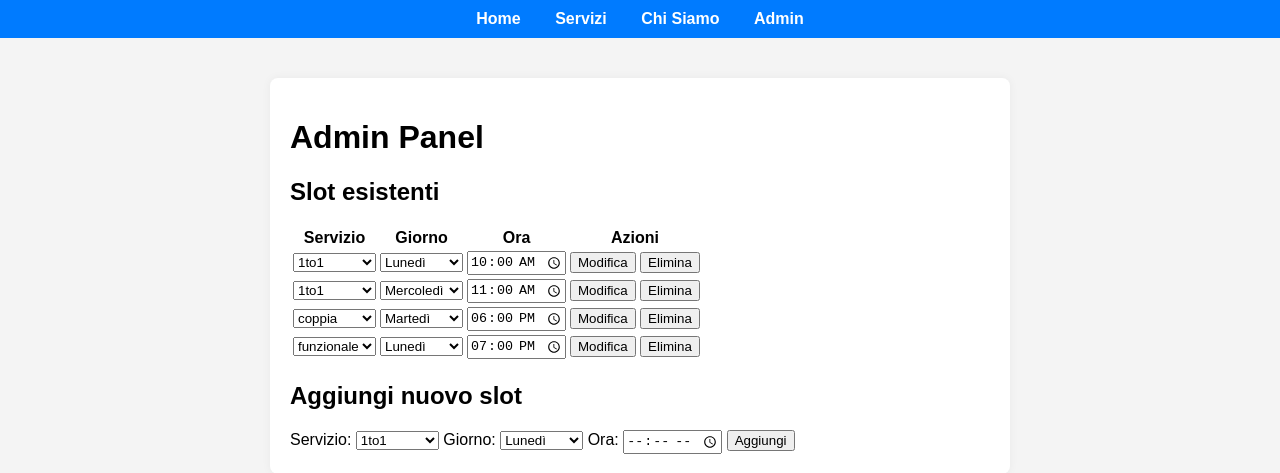
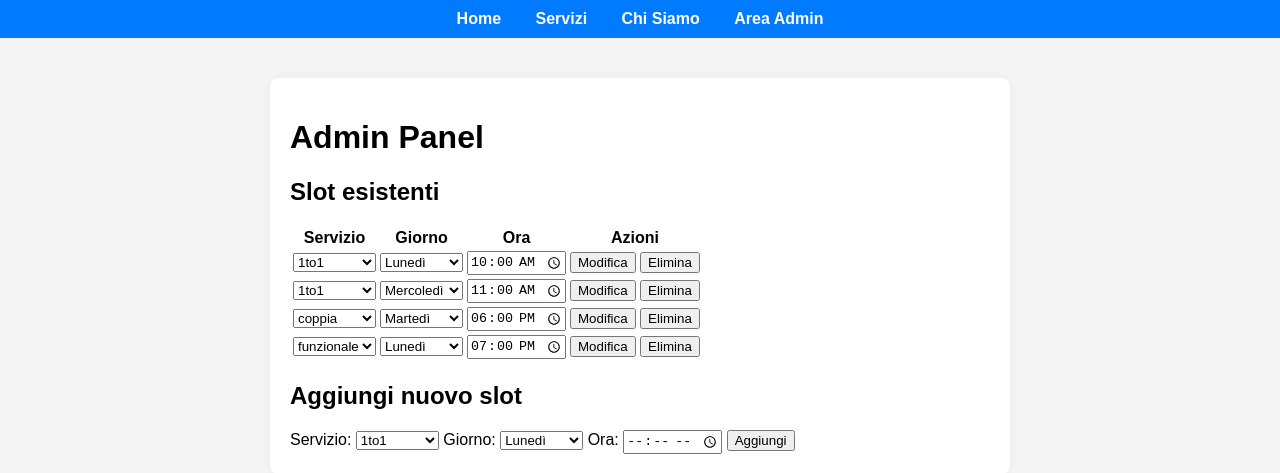
Before and after one commit to Giord9/AironForce, a Flask app: page /admin/panel in a window 1280 px wide. Shown: the top 473 px of the page. Run offline with Flask 2, Linux system fonts and the light colour scheme; the visitor is signed in with stand-in values (Sample User, id 1).

```diff
--- a/templates/base.html
+++ b/templates/base.html
@@ -40,7 +40,7 @@
     <a href="{{ url_for('home') }}" style="color: white; margin: 0 15px;">Home</a>
     <a href="{{ url_for('home') }}#servizi" style="color: white; margin: 0 15px;">Servizi</a>
     <a href="{{ url_for('home') }}#chi-siamo" style="color: white; margin: 0 15px;">Chi Siamo</a>
-    <a href="{{ url_for('admin_login') }}" style="color: white; margin: 0 15px;">Admin</a>
+    <a href="{{ url_for('admin_login') }}" style="color: white; margin: 0 15px;">Area Admin</a>
   </nav>
   <div class="page-container">
     {% block content %}{% endblock %}
```
